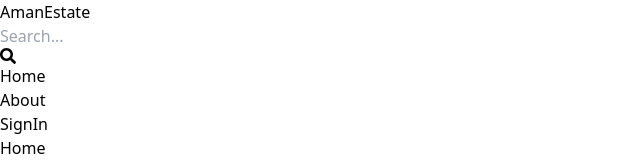
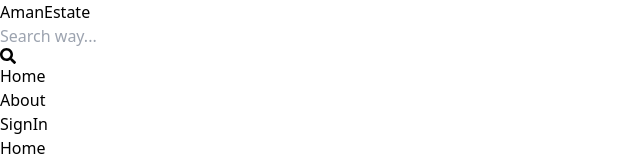
Before and after one commit to amankshah/mern-realestate, a React (Vite) app in the folder client/: page / in a window 1280 px wide. Shown: the top 160 px of the page, without its empty margins (0-640 px from the left). Built offline with nearby package versions, Linux system fonts and the light colour scheme.

Commit message:
Search bar placeholder change

```diff
--- a/client/src/components/Header.jsx
+++ b/client/src/components/Header.jsx
@@ -16,7 +16,7 @@ export default function Header() {
         <form className="bg-slate-100 p-3 rounded-lg flex items-center">
           <input
             type="text"
-            placeholder="Search..."
+            placeholder="Search way..."
             className="bg-transparent focus:outline-none w-24 sm:w-64"
           />
           <FaSearch className="text-slate-500" />
```
